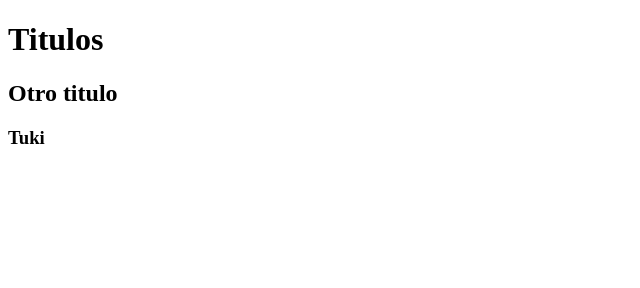
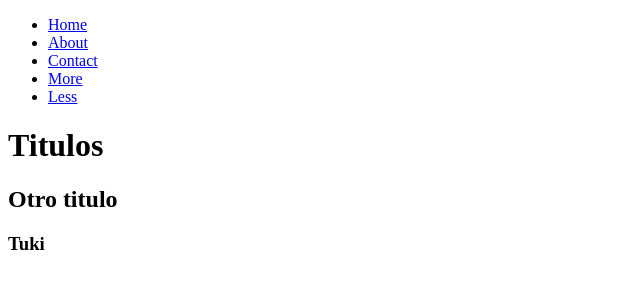
Before and after one commit to Efderico/Entrega-E1, a plain HTML site: page index.html in a window 1280 px wide. Shown: the whole page, without its empty margins (0-640 px from the left). Drawn offline with Linux system fonts and the light colour scheme.

```diff
--- a/index.html
+++ b/index.html
@@ -6,6 +6,13 @@
     <title>MI CV</title>
   </head>
   <body>
+    <ul>
+      <li><a href="#">Home</a></li>
+      <li><a href="#">About</a></li>
+      <li><a href="#">Contact</a></li>
+      <li><a href="#">More</a></li>
+      <li><a href="#">Less</a></li>
+    </ul>
     <h1>Titulos</h1>
     <h2>Otro titulo</h2>
     <h3>Tuki</h3>
```
